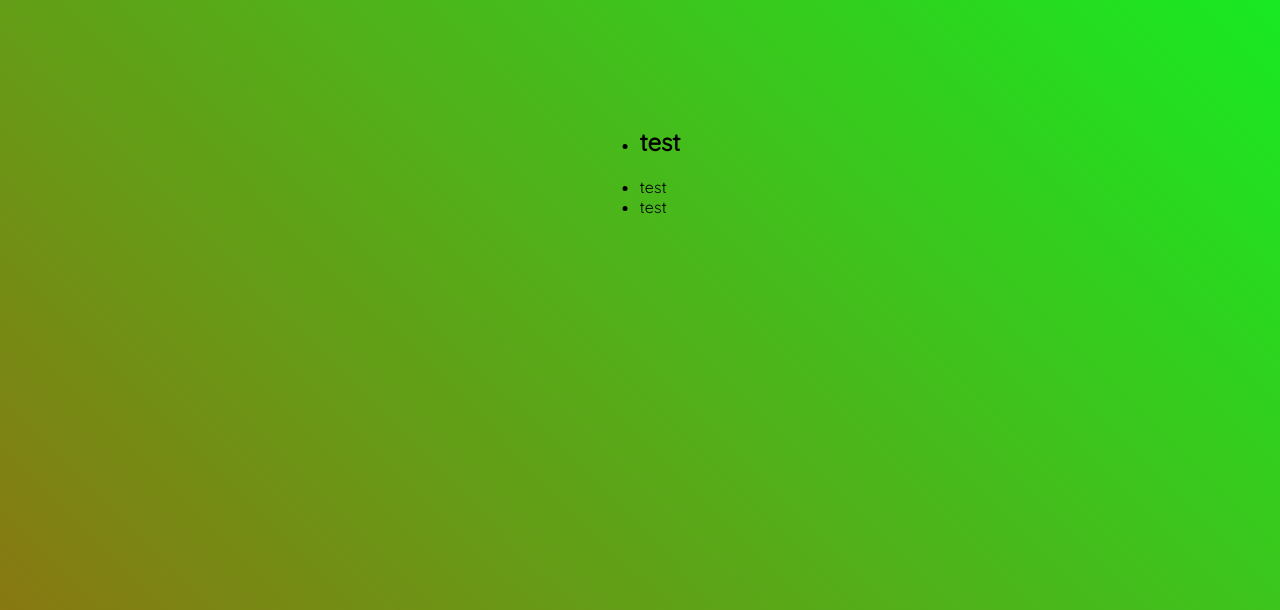
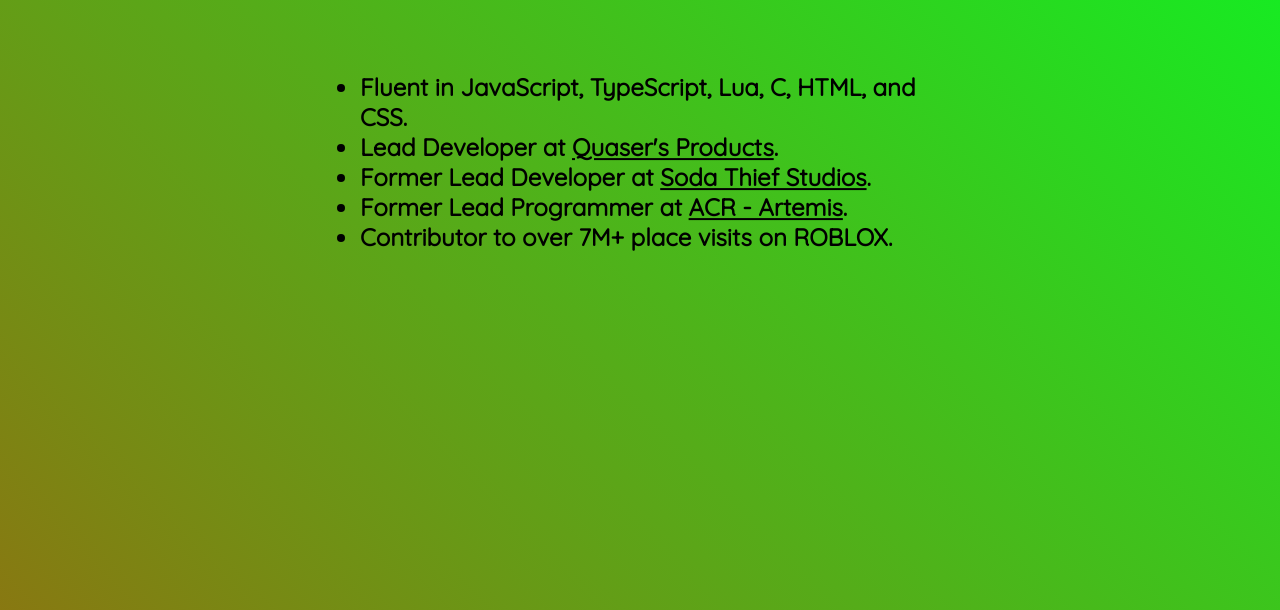
Before and after one commit to LuauProgrammer/LuauProgrammer.github.io, a plain HTML site: page resume.html in a window 1280 px wide. Shown: the part 190-800 px from the top of the page. Drawn offline with Linux system fonts and the light colour scheme.

Commit message:
finish experience page

```diff
--- a/resume.html
+++ b/resume.html
@@ -21,14 +21,22 @@
 <svg id="fader"></svg>
 <div class="gradientAnimation">
     <h1 class="centeredTitle">luauprogrammer</h1>
-    <h3 id="subText" class="centeredBelowTitle"> <a class='btn btn-link' style="color: #000000;"
-            href='index.html'>homepage & contact information</a></h3>
+    <h3 id="subText" class="centeredBelowTitle"> <a class='btn btn-link hyperlink' href='index.html'>homepage & contact
+            information</a></h3>
     <ul class="centeredButNotCentered">
-        <li>
-            <h2> test </h2>
-        </li>
-        <li>test</li>
-        <li>test</li>
+        <h2>
+            <li>
+                Fluent in JavaScript, TypeScript, Lua, C, HTML, and CSS.
+            </li>
+            <li>Lead Developer at <a class="hyperlink" href="https://www.roblox.com/groups/15624754/group">Quaser's
+                    Products</a>.</li>
+            <li>Former Lead Developer at <a class="hyperlink" href="https://www.roblox.com/groups/7408442/group">Soda
+                    Thief
+                    Studios</a>.</li>
+            <li>Former Lead Programmer at <a class="hyperlink" href="https://www.roblox.com/groups/13940471/group">ACR -
+                    Artemis</a>.</li>
+            <li>Contributor to over 7M+ place visits on ROBLOX.</li>
+        </h2>
     </ul>
 </div>
 <script src="main.js"></script>
--- a/styles.css
+++ b/styles.css
@@ -70,6 +70,10 @@ body {
     transform: translate(-50%, -50%);
 }
 
+.hyperlink {
+    color: #000000;
+}
+
 #fader {
     position: fixed;
     top: 0;
```
Also changed, not shown: index.html (+1 -1 lines).
